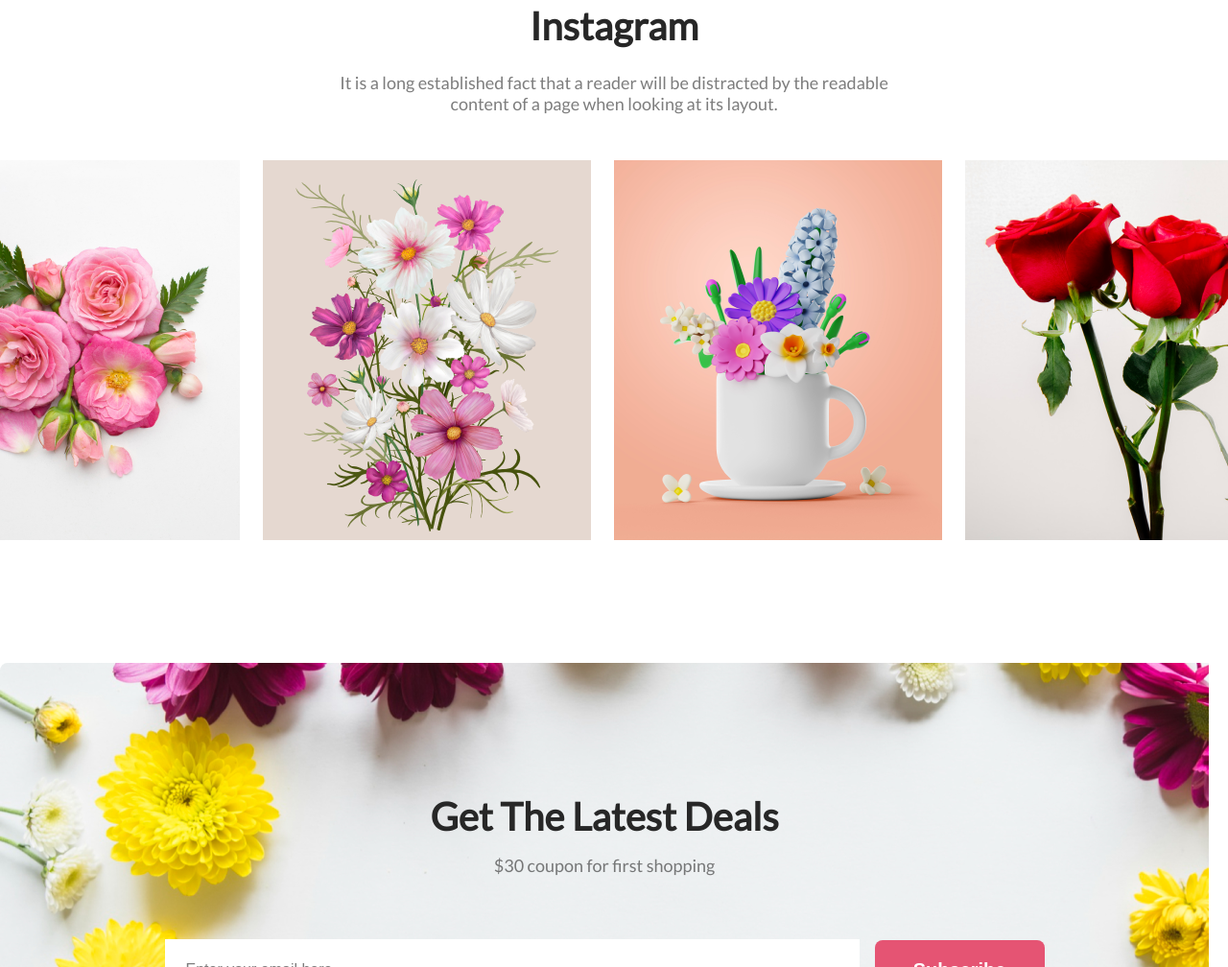
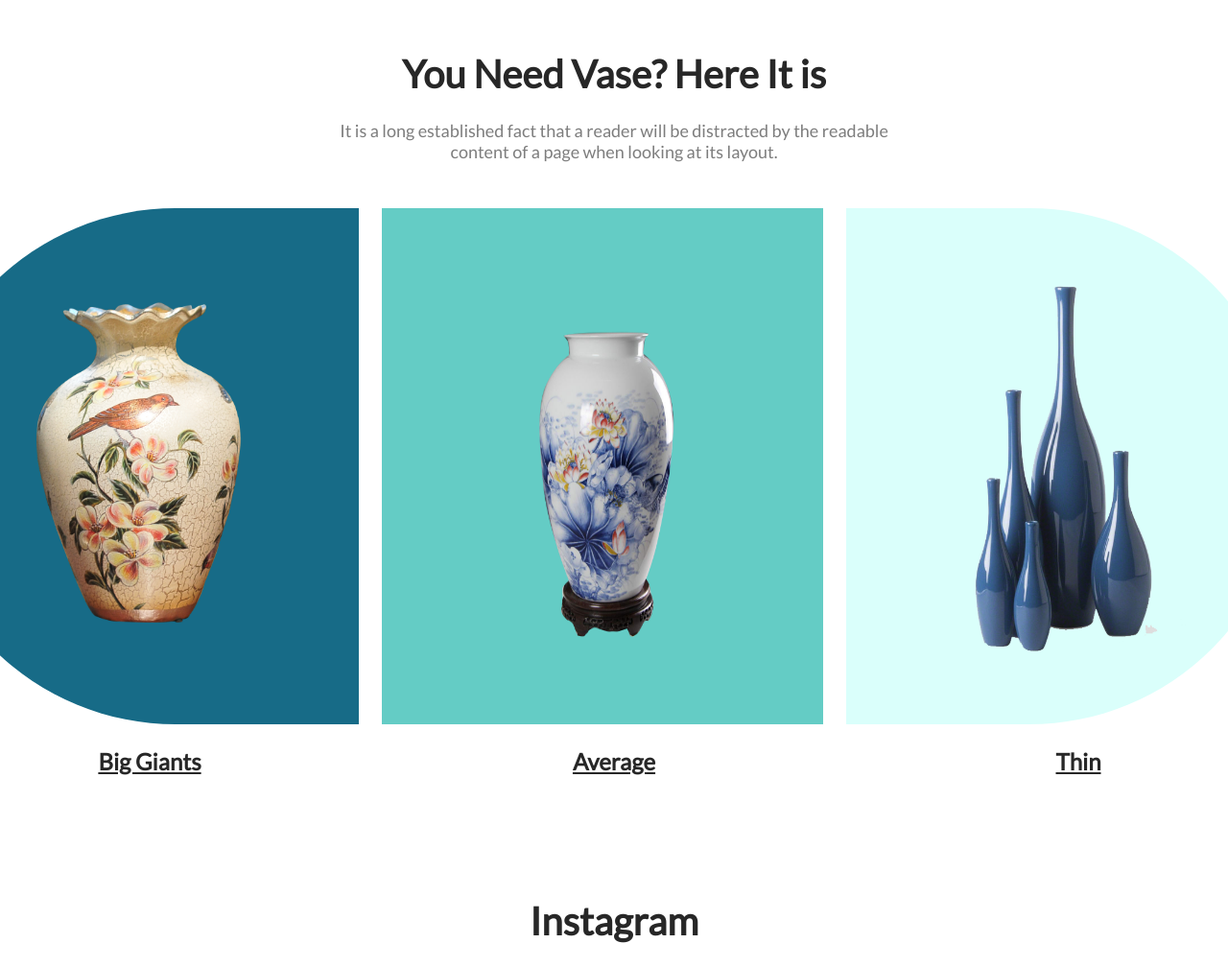
Before and after one commit to Mirza-Shahriar-Tonmoy/flower-shop, a plain HTML site: page index.html in a window 1280 px wide. Shown: the part 2680-3688 px from the top of the page at 96% size. Drawn offline with Linux system fonts and the light colour scheme.

Commit message:
Flower Vase section added

```diff
--- a/index.html
+++ b/index.html
@@ -69,6 +69,28 @@
                 </div>
             </div>
         </section>
+
+        <!-- Flower Vase Section -->
+        <section class="flower-vase">
+          <div class="flower-vase-container">
+            <h3 class="flower-vase-title">You Need Vase? Here It is</h3>
+            <p class="flower-vase-description">It is a long established fact that a reader will be distracted by the readable <br><span style="display: block; text-align: center;">content of a page when looking at its layout.</span></p>
+            <div class="flower-vase-image-container">
+              <div class="vase">
+                <div class="vase-1-image"><img src="Flower Asset/pngwing-vase-1.png" alt="" width="300" height="400"></div>
+                <div class="vase-title">Big Giants</div>
+              </div>
+              <div class="vase">
+                <div class="vase-2-image"><img src="Flower Asset/pngwing-vase-5.png" alt="" width="300" height="400"></div>
+                <div class="vase-title">Average</div>
+              </div>
+              <div class="vase">
+                <div class="vase-3-image"><img src="Flower Asset/pngwing-vase-4.png" alt="" width="300" height="400"></div>
+                <div class="vase-title">Thin</div>
+              </div>
+            </div>
+          </div>
+        </section>
         <!-- Instagram Section -->
         <section class="instagram">
             <div class="instagram-container">
--- a/styles/style.css
+++ b/styles/style.css
@@ -159,6 +159,73 @@ body {
   width: 318px;
   height: 420px;
 }
+/* Flower vase styles */
+
+.flower-vase{
+  margin-top: 178px;
+  margin-bottom: 128px;
+
+}
+.flower-vase-title{
+  color: #272727;
+  text-align: center;
+  font-size: 40px;
+  font-weight: 800;
+  margin-bottom: 24px;
+}
+.flower-vase-description{
+  color: rgba(39, 39, 39, 0.6);
+  text-align: center;
+  font-size: 18px;
+  font-weight: 400;
+  margin-top: 0;
+}
+
+.flower-vase-image-container {
+  display: flex;
+  justify-content: center;
+  margin-top: 48px;
+}
+
+.vase-1-image {
+  background-color: #176B87;
+  width: 460px;
+  height: 538px;
+  border-radius: 300px 0 0 300px;
+  display: flex;
+  justify-content: center;
+  align-items: center;
+  margin-right: 24px;
+}
+.vase-2-image {
+  background-color: #64CCC5;
+  width: 460px;
+  height: 538px;
+  border-radius: 0 0 0 0;
+  display: flex;
+  justify-content: center;
+  align-items: center;
+  margin-right: 24px;
+}
+.vase-3-image {
+  background-color: #DAFFFB;
+  width: 460px;
+  height: 538px;
+  border-radius: 0 300px 300px 0;
+  display: flex;
+  justify-content: center;
+  align-items: center;
+  margin-right: 24px;
+}
+
+.vase-title {
+  color: #272727;
+  text-align: center;
+  font-size: 24px;
+  font-weight: 700;
+  text-decoration-line: underline;
+  margin-top: 24px;
+}
 
 /* Instagram title styles */
 
```
